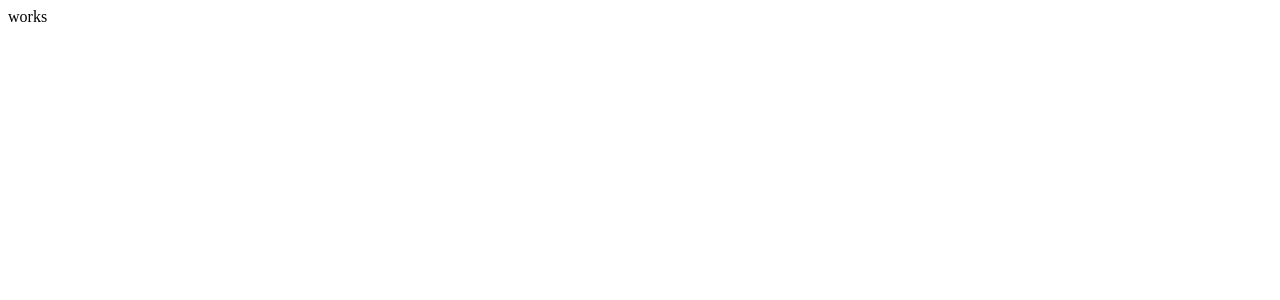
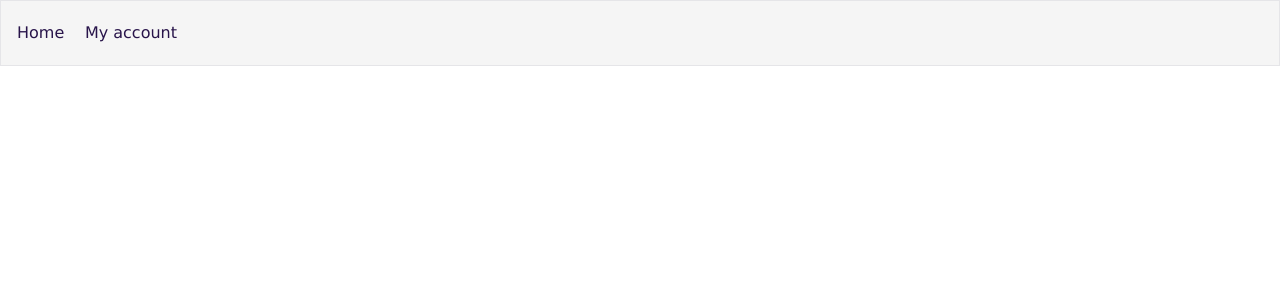
Before and after one commit to macamonper/book-library-ch, a React (Create React App) app: page / in a window 1280 px wide. Shown: the top 300 px of the page. Built offline with nearby package versions, Linux system fonts and the light colour scheme.

Commit message:
navbar
links to my account and home

```diff
--- a/src/App.js
+++ b/src/App.js
@@ -1,9 +1,13 @@
+import React from "react";
+import { BrowserRouter} from "react-router-dom";
 import NavBar from "./components/header/NavBar";
 
 function App() {
   return (
     <div className="App">
-     <NavBar/>
+      <BrowserRouter>
+        <NavBar />
+      </BrowserRouter>
     </div>
   );
 }
--- a/src/components/header/NavBar.js
+++ b/src/components/header/NavBar.js
@@ -1,8 +1,17 @@
 import React from "react";
+import { Link } from "react-router-dom"
+import "../../styles/styles";
 
 const NavBar = () => {
-    return (
-        <div>works</div>
-    )
-}
+  return (
+    <div className="navbar-container">
+      <div className="menu-items">
+        <Link to="/">Home</Link>
+        <Link to="/my-account">My account</Link>
+      </div>
+
+
+    </div>
+  );
+};
 export default NavBar;
--- /dev/null
+++ b/src/styles/_general.scss
@@ -0,0 +1,8 @@
+* {
+  font-family: "Lucida Sans", "Lucida Sans Regular", "Lucida Grande",
+    "Lucida Sans Unicode", Geneva, Verdana, sans-serif;
+}
+
+@mixin row {
+  display: flex;
+}
--- /dev/null
+++ b/src/styles/_navBar.scss
@@ -0,0 +1,27 @@
+@use "_variables.scss";
+
+.navbar-container {
+  @include row;
+  height: 2em;
+  padding: 1em;
+  justify-content: space-between;
+  align-items: center;
+  background-color: variables.$background-color;
+  border: 1px solid variables.$border-color;
+
+  .menu-items {
+    width: 10em;
+    display: flex;
+    flex-direction: row;
+    justify-content: space-between;
+
+    a{
+        text-decoration: none;
+        color: variables.$secondary-color;
+
+    }
+    a:focus{
+        color: variables.$primary-color;
+    }
+  }
+}
--- a/src/styles/_style.scss
+++ b/src/styles/_style.scss
@@ -0,0 +1,3 @@
+@import '_variables.scss';
+@import '_general.scss';
+@import '_navBar.scss';
--- /dev/null
+++ b/src/styles/_variables.scss
@@ -0,0 +1,4 @@
+$background-color:#F5F5F5;
+$border-color:#E5E5E8;
+$primary-color:#B4DC78;
+$secondary-color:#28144A;
```
Also changed, not shown: src/components/Home.js (added, +10 -0 lines).
